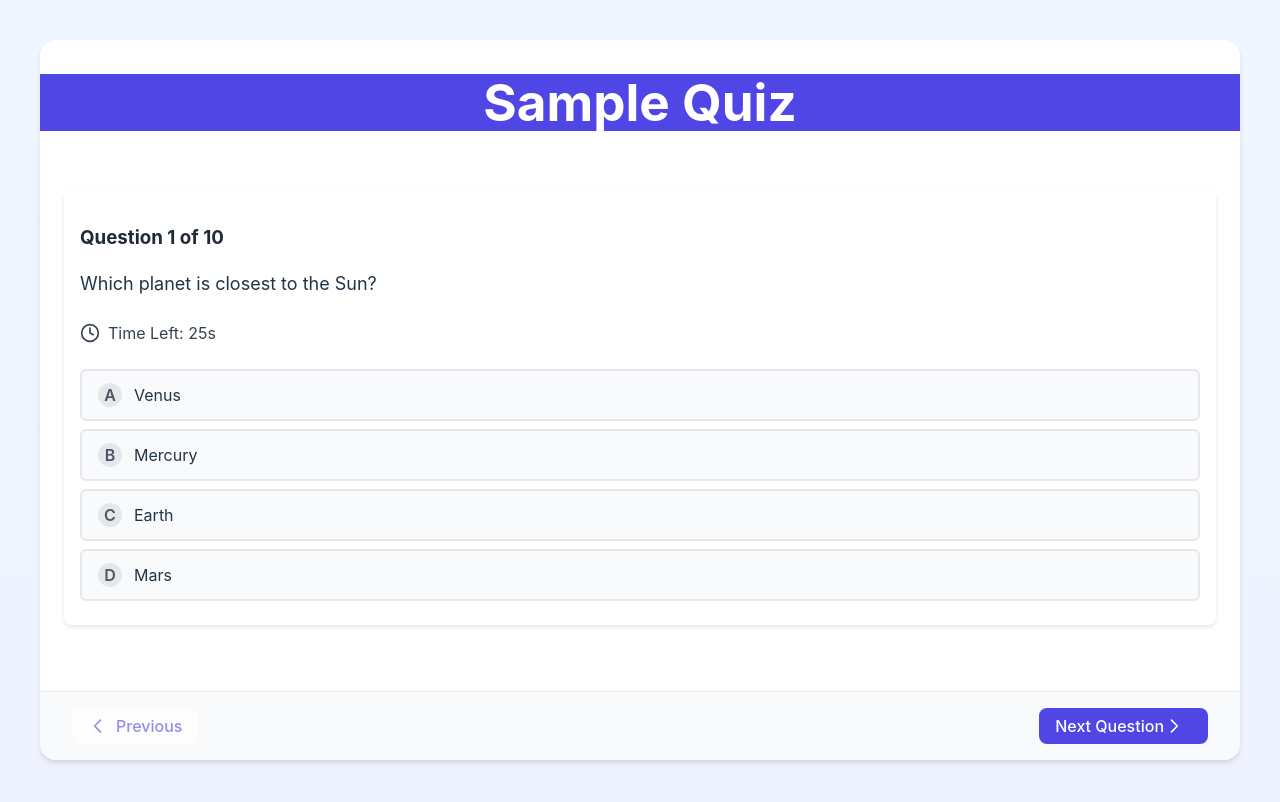
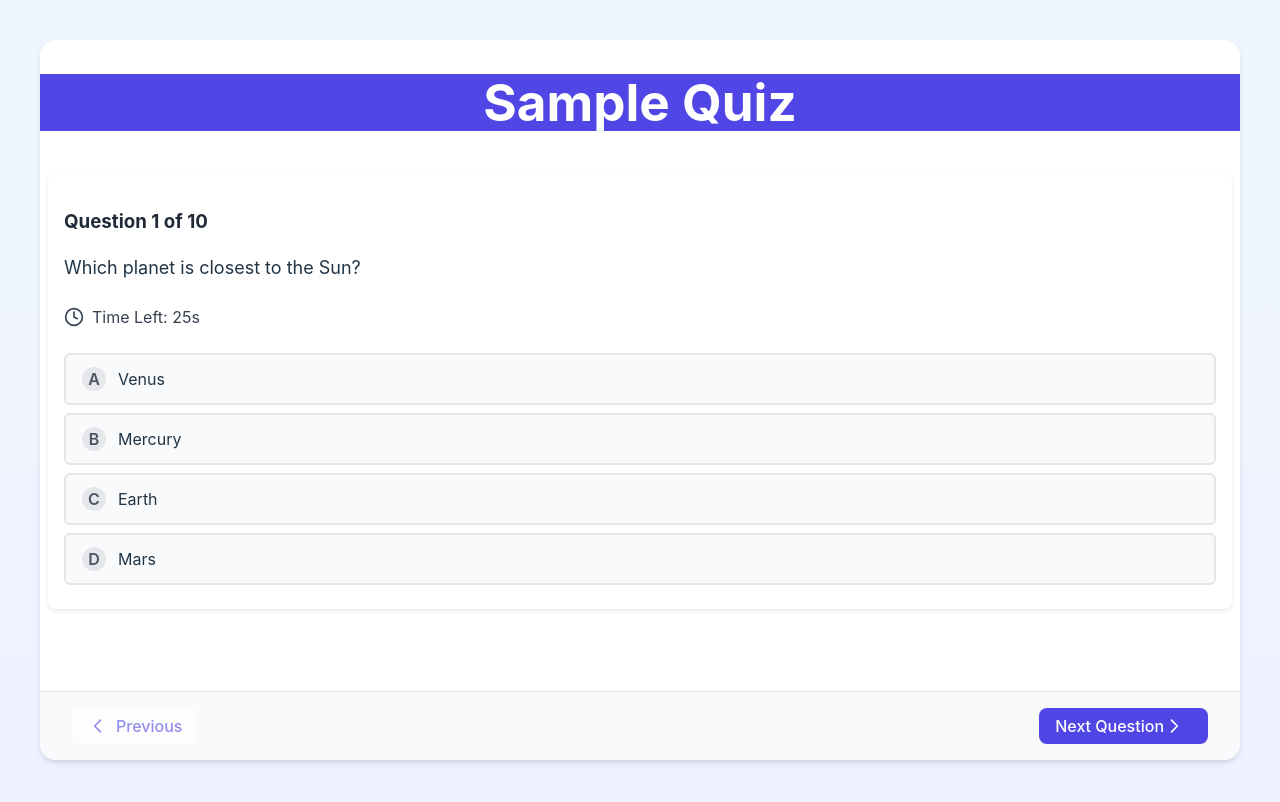
Before and after one commit to RohitVarmaSixtyFive/Quizify, a React (Vite) app: page /quiz in a window 1280 px wide. Shown: the top 802 px of the page. Built offline with nearby package versions, Linux system fonts and the light colour scheme.

Commit message:
small padding issue

```diff
--- a/src/pages/QuizPage.jsx
+++ b/src/pages/QuizPage.jsx
@@ -168,7 +168,7 @@ const QuizPage = () => {
 
         <div style={{
           flex: '1 1 auto',
-          padding: '1.5rem',
+          padding: '0.5rem',
           overflowY: 'auto',
           display: 'flex',
           flexDirection: 'column'
```
